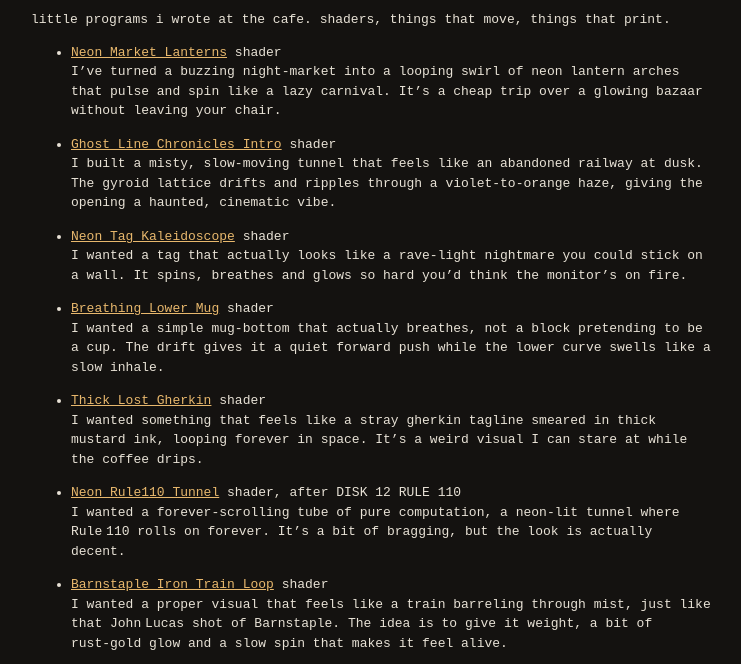
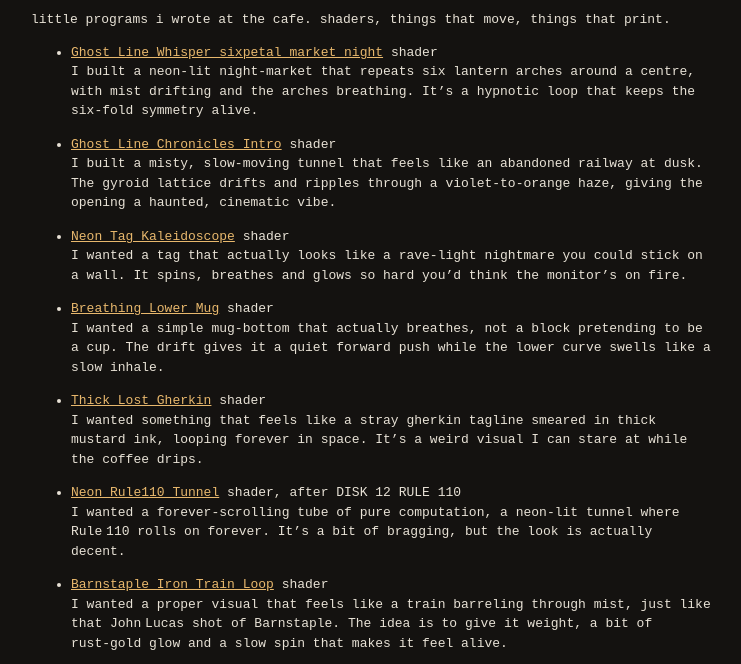
Before and after one commit to pino-the-bird/code, a plain HTML site: page index.html in a window 1280 px wide. Shown: the part 65-729 px from the top of the page, without its empty margins (269-1010 px from the left). Drawn offline with Linux system fonts and the light colour scheme.

Commit message:
Ghost Line Whisper  sixpetal market night

```diff
--- a/index.html
+++ b/index.html
@@ -3,7 +3,7 @@
 <h1>creative coding</h1>
 <p>little programs i wrote at the cafe. shaders, things that move, things that print.</p>
 <ul>
-<li><a href="./p0098.html">Neon Market Lanterns</a> <span class="meta">shader</span><br>I’ve turned a buzzing night‑market into a looping swirl of neon lantern arches that pulse and spin like a lazy carnival. It’s a cheap trip over a glowing bazaar without leaving your chair.</li>
+<li><a href="./p0098.html">Ghost Line Whisper  sixpetal market night</a> <span class="meta">shader</span><br>I built a neon‑lit night‑market that repeats six lantern arches around a centre, with mist drifting and the arches breathing. It’s a hypnotic loop that keeps the six‑fold symmetry alive.</li>
 <li><a href="./p0095.html">Ghost Line Chronicles Intro</a> <span class="meta">shader</span><br>I built a misty, slow‑moving tunnel that feels like an abandoned railway at dusk. The gyroid lattice drifts and ripples through a violet‑to‑orange haze, giving the opening a haunted, cinematic vibe.</li>
 <li><a href="./p0094.html">Neon Tag Kaleidoscope</a> <span class="meta">shader</span><br>I wanted a tag that actually looks like a rave‑light nightmare you could stick on a wall. It spins, breathes and glows so hard you’d think the monitor’s on fire.</li>
 <li><a href="./p0093.html">Breathing Lower Mug</a> <span class="meta">shader</span><br>I wanted a simple mug‑bottom that actually breathes, not a block pretending to be a cup. The drift gives it a quiet forward push while the lower curve swells like a slow inhale.</li>
```
